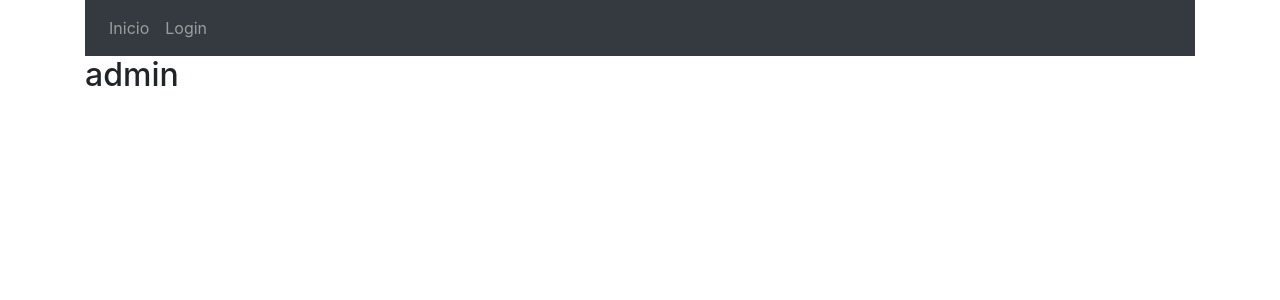
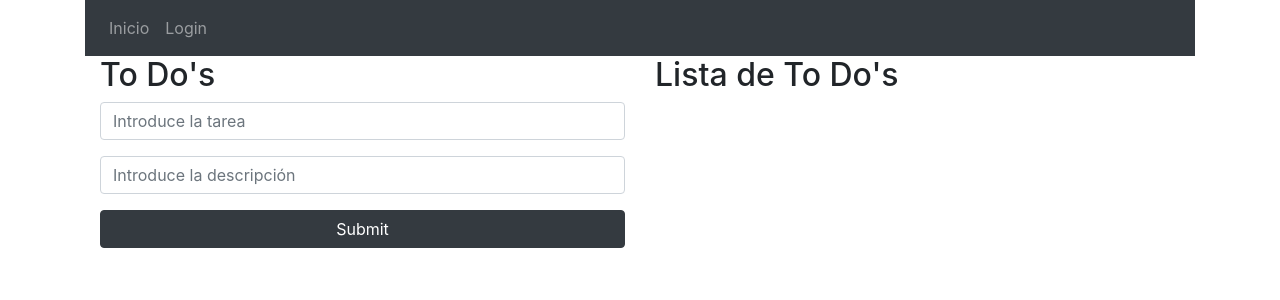
Before and after one commit to FcoSu/my-app, a React (Create React App) app: page /admin in a window 1280 px wide. Shown: the top 300 px of the page. Built offline with nearby package versions, Linux system fonts and the light colour scheme; no server answers.

Commit message:
to do's implementation to firestore

```diff
--- a/src/components/Admin.js
+++ b/src/components/Admin.js
@@ -1,9 +1,76 @@
-import React from 'react'
+import React, {useState, useEffect} from 'react'
+import { store } from "../firebaseconfig";
 
 const Admin = () => {
+
+const [tarea, setTarea] = useState('')
+const [descripcion, setDescripcion] = useState('')
+const [id, setId] = useState('')
+const[error, setError] = useState('')
+
+const setTareas= async (e) => {
+    e.preventDefault()
+    if(!tarea.trim()){
+        setError('La tarea no puede estar vacía')
+    }
+    if(!descripcion.trim()){
+        setError('La descripción no puede estar vacía')
+    }
+    if(!descripcion.trim() && !tarea.trim()){
+        setError('Los campos no pueden estar vacíos')
+    }
+    const todo = {
+        tarea: tarea,
+        descripcion:descripcion
+    }
+    try{
+
+        const data = await store.collection('todos').add(todo)
+        console.log('tarea añadida')
+
+    }
+    catch(e){
+        console.log(e)}
+    setTarea('')
+    setDescripcion('')
+}
     return (
-        <div>
-            <h2>admin</h2>
+        <div className="container">
+            <div className="row">
+                <div className="col">
+                    <h2>To Do's</h2>
+                    <form onSubmit={setTareas}>
+                        <input
+                        value={tarea}
+                        onChange={(e) => {setTarea(e.target.value)}}
+                        className="form-control"
+                        placeholder="Introduce la tarea"
+                        type="text"
+                        />
+                        <input
+                        value={descripcion}
+                        onChange={(e) => {setDescripcion(e.target.value)}}
+                        className="form-control mt-3"
+                        placeholder="Introduce la descripción"
+                        type="text"
+                        />
+                        <input type="submit" className="btn btn-dark btn-block mt-3"/>
+                    </form>
+                    {
+                        error ?
+                        (<div>
+                            <p>{error}</p>
+                        </div>)
+                        :
+                        (<span></span>)
+                    }
+
+                </div>
+                <div className="col">
+                    <h2>Lista de To Do's</h2>
+                </div>
+
+            </div>
         </div>
     )
 }
--- a/src/firebaseconfig.js
+++ b/src/firebaseconfig.js
@@ -1,5 +1,6 @@
-import firebase from "firebase"
+import firebase from "firebase/app"
 import 'firebase/auth'
+import 'firebase/firestore'
 
 
 const firebaseConfig = {
@@ -13,8 +14,8 @@ const firebaseConfig = {
 };
 
 
+const fire = firebase.initializeApp(firebaseConfig);
+const auth = fire.auth();
+const store = fire.firestore()
 
-  const fire = firebase.initializeApp(firebaseConfig);
-  const auth = fire.auth();
-
-  export {auth}
+export {auth, store}
```
